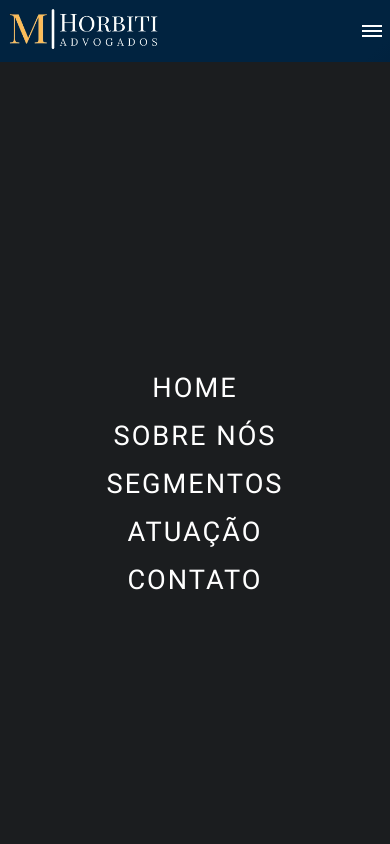
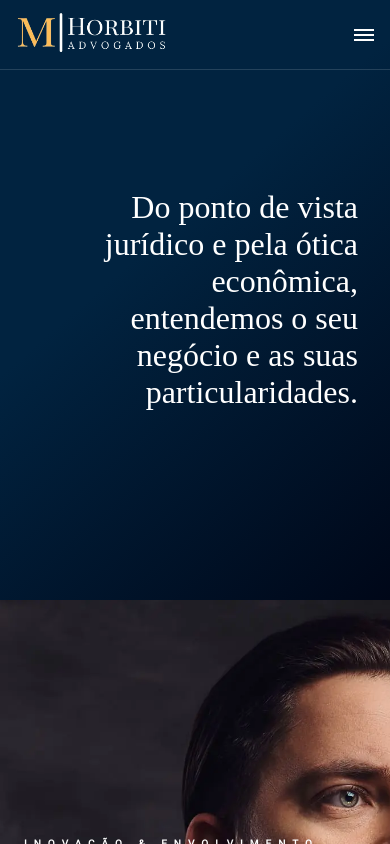
Before and after one commit to rlxmts/advocacia, a React (Vite) app: page / in a window 390 px wide. Shown: the top 844 px of the page. Built offline with nearby package versions, Linux system fonts and the light colour scheme.

Commit message:
:sparkles: Abrindo menu mobile

```diff
--- a/src/App.jsx
+++ b/src/App.jsx
@@ -8,6 +8,7 @@ import Contato from "./components/Section/Contato"
 import Rodape from "./components/Layout/Rodape"
 import { useEffect, useState } from "react"
 import styled from "styled-components"
+import classNames from "classnames"
 
 const ContainerApp = styled.div`
 
@@ -31,6 +32,7 @@ function App() {
   const [cabecalhoAtivo, setCabecalhoAtivo] = useState('');
   const [corLogo, setCorLogo] = useState('branca');
   const [corBotao, setCorBotao] = useState('');
+  const [animaBotao, setAnimaBotao] = useState('');
 
   useEffect( ()=> {
 
@@ -46,11 +48,19 @@ function App() {
       window.removeEventListener('scroll', alterarHeader);
     };
 
+
+
   }, [])
+
+  const classesBotaoMenu = classNames(corBotao, animaBotao);
 
   return (
     <ContainerApp>
-    <Cabecalho classe={cabecalhoAtivo} cor={corLogo} classeMenu={corBotao}/>
+    <Cabecalho
+      classe={cabecalhoAtivo}
+      cor={corLogo}
+      classeMenu={classesBotaoMenu}
+    />
     <Banner />
     <Sobre />
     <SecaoLogo />
--- a/src/components/Layout/Cabecalho/index.jsx
+++ b/src/components/Layout/Cabecalho/index.jsx
@@ -4,6 +4,7 @@ import Botao from "../../commom/Botao";
 import Logo from "../../commom/Logo";
 import classNames from "classnames";
 import BotaoMenu from "../../commom/BotaoMenu";
+import { useState } from "react";
 
 const Header = styled.header`
     display: flex;
@@ -20,21 +21,9 @@ const Header = styled.header`
     z-index: 99999;
     transition: .7s;
 
-    .cabecalho-caixa-mobile{
-      display: flex;
-      width: 100%;
-      justify-content: space-between;
-      align-items: center;
-    }
-
     @media screen and (max-width: 768px){
         height: 70px;
-        padding: 0;
-        flex-direction: column;
-
-        .cabecalho-caixa-mobile{
-          padding: .5rem;
-        }
+        padding: 0 1rem;
 
         .cabecalho-wpp{
             display: none;
@@ -44,6 +33,10 @@ const Header = styled.header`
 const ContainerNav = styled.div`
     display: flex;
     align-items: center;
+
+    .abrir-menu-mobile{
+      height: 100vh;
+    }
 `
 
 const BotaoPular = styled.a`
@@ -55,15 +48,19 @@ const BotaoPular = styled.a`
 
 const Cabecalho = ({cor, classe, classeMenu})=> {
 
+    const [abreMenu, setAbreMenu] = useState('');
+
+    function abrirMenuMobile(){
+      abreMenu === '' ? setAbreMenu('abrir-menu-mobile') : setAbreMenu('');
+    }
+
     return(
       <Header className={classNames(classe)}>
         <BotaoPular href="#conteudo-principal">Pular Navegacão</BotaoPular>
-        <div className="cabecalho-caixa-mobile">
-          <Logo cor={cor} />
-          <BotaoMenu classe={classeMenu} />
-        </div>
+        <Logo cor={cor} />
+        <BotaoMenu classe={classeMenu} aoClicar={abrirMenuMobile} />
         <ContainerNav>
-            <Menu />
+            <Menu classe={classNames(abreMenu)} aoClicarLink={abrirMenuMobile} />
             <Botao classe='cabecalho-wpp' href='https://wa.me/5521991537608'> WhatsApp </Botao>
         </ContainerNav>
       </Header>
--- a/src/components/Section/Menu/ItensMenu/index.jsx
+++ b/src/components/Section/Menu/ItensMenu/index.jsx
@@ -49,12 +49,12 @@ const linksMenu = [
     }
 ]
 
-const ItensMenu = ()=> {
+const ItensMenu = ({aoClicar})=> {
 
     return(
         linksMenu.map( item =>
             <Item key={item.link}>
-                <a href={item.link}>{item.nome}</a>
+                <a onClick={aoClicar} href={item.link}>{item.nome}</a>
             </Item>
         )
     )
--- a/src/components/Section/Menu/index.jsx
+++ b/src/components/Section/Menu/index.jsx
@@ -15,17 +15,21 @@ const Nav = styled.nav`
         ul{
             flex-direction: column;
             background-color: #1b1d1f;
-            height: 100vh;
             width: 100vw;
             justify-content: center;
+            position: fixed;
+            top: 70px;
+            left: 0;
+            overflow: hidden;
+            height: 0;
         }
     }
 `
-const Menu = ()=> {
+const Menu = ({classe, aoClicarLink})=> {
     return(
         <Nav>
-            <ul>
-                <ItensMenu />
+            <ul className={classe}>
+                <ItensMenu aoClicar={aoClicarLink} />
             </ul>
         </Nav>
     )
--- a/src/components/commom/BotaoMenu/index.jsx
+++ b/src/components/commom/BotaoMenu/index.jsx
@@ -40,9 +40,10 @@ const Button = styled.div`
     }
 `
 
-const BotaoMenu = ({classe}) => {
+const BotaoMenu = ({classe, aoClicar}) => {
+
     return(
-        <Button>
+        <Button onClick={aoClicar}>
             <span className={classe}></span>
         </Button>
     )
```
